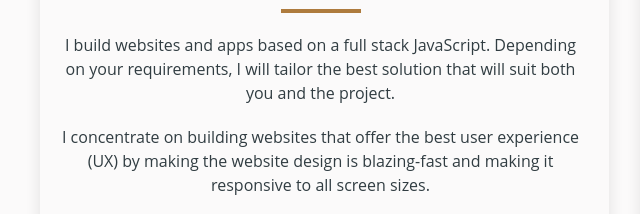
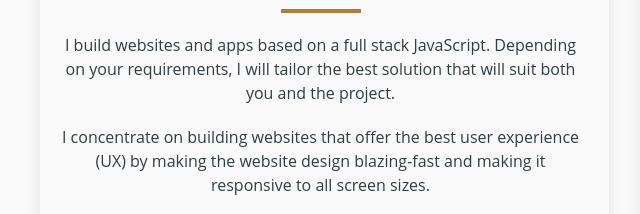
Before and after one commit to yannykyps/web-developer-website, a Gatsby site: page / in a window 1280 px wide. Shown: the part 4568-4782 px from the top of the page, 15-655 px from the left. Built offline with nearby package versions, Linux system fonts and the light colour scheme; Gatsby itself is replaced by a stand-in of ours; some packages are replaced by stand-ins of ours.

```diff
--- a/src/components/MissionStatement.js
+++ b/src/components/MissionStatement.js
@@ -17,7 +17,7 @@
     <h4>Mission Statement</h4>
     <div className="underline"></div>
     <p>I build websites and apps based on a full stack JavaScript. Depending on your requirements, I will tailor the best solution that will suit both you and the project.</p>
-    <p>I concentrate on building websites that offer the best user experience (UX) by making the website design is blazing-fast and making it responsive to all screen sizes.</p>
+    <p>I concentrate on building websites that offer the best user experience (UX) by making the website design blazing-fast and making it responsive to all screen sizes.</p>
     <p>I will use Search Engine Optimisation (SEO) to rank your site on google, using the best techniques and keywords to get your site more hits.</p>
     <p>Do you need a logo? I can create a fantastic design using Adobe Illustrator.</p>
     <p>I charge flat rates for all of my projects, not by the hour. <strong><Link to="/contact/">Contact Me</Link> for a quote. Alternatively, call me on 07947187536 or email me on <a href="mailto:yanny@yannyweb.com?subject=Project%20Enquiry" >yanny@yannyweb.com</a></strong></p>
```
